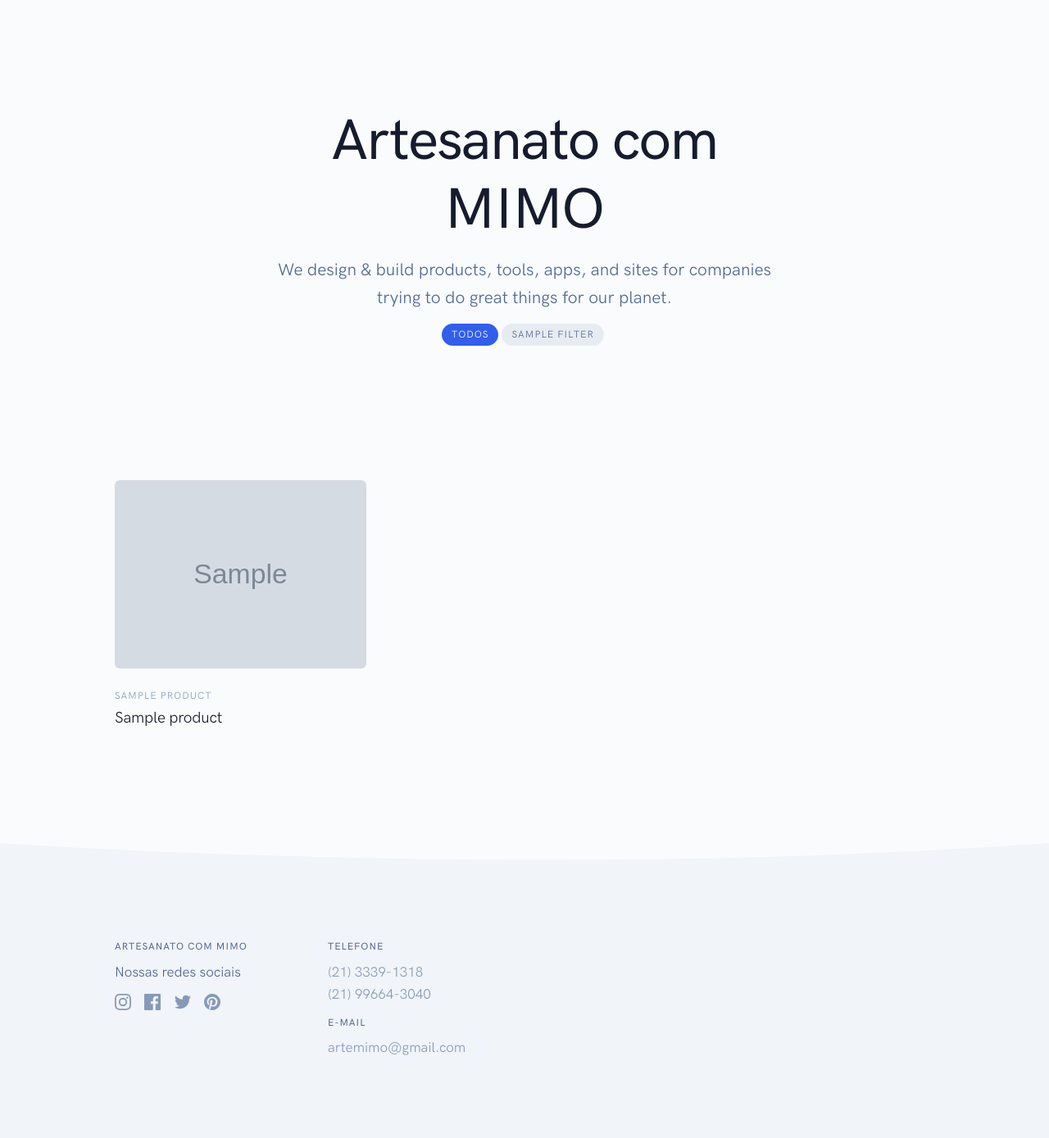
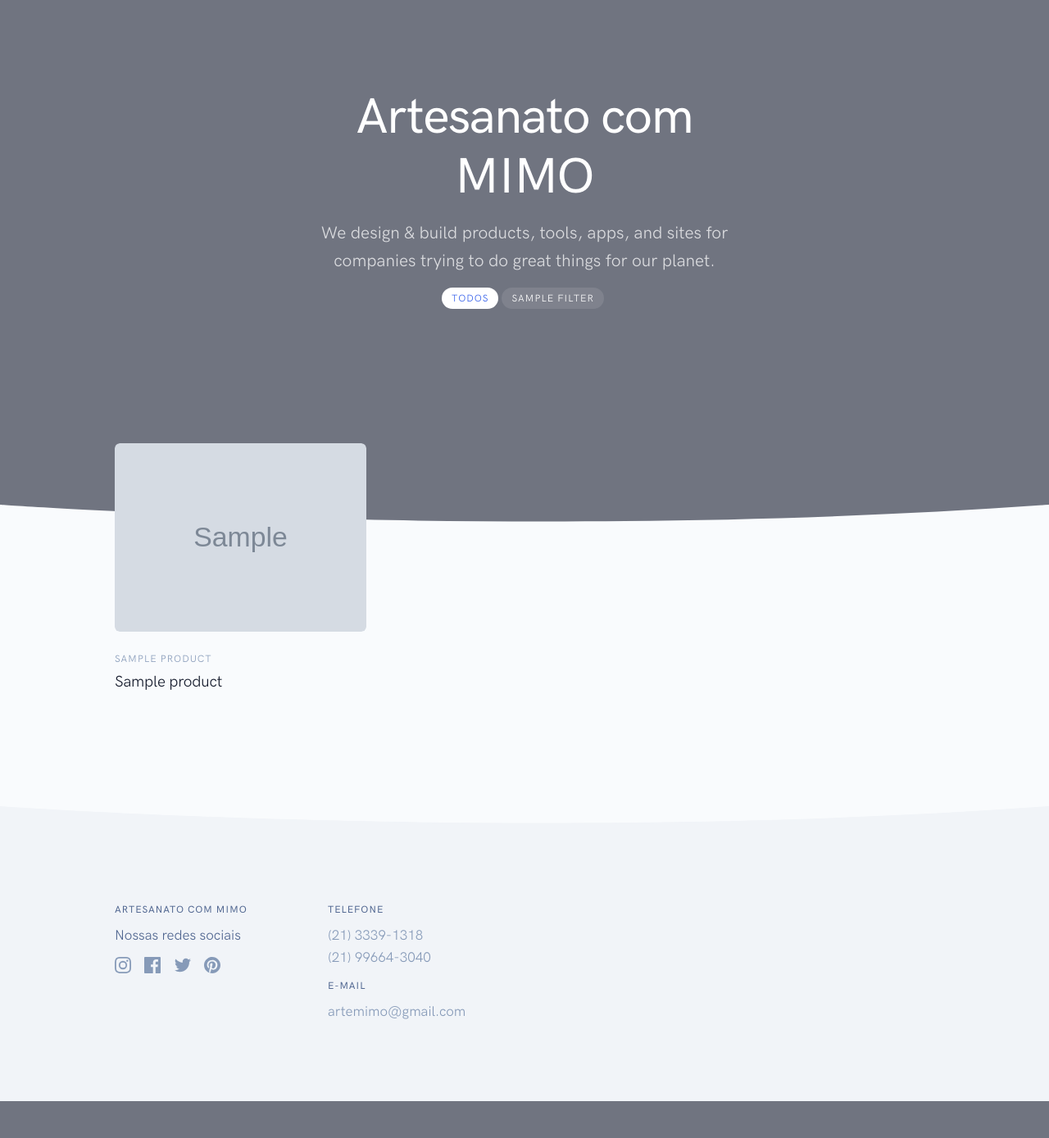
Before and after one commit to assisthiago/arte-mimo, a Django app: template app/core/templates/index.html in a window 1280 px wide. Shown: the whole page at 82% size. After the commit the page ends 1344 px from the top, so only its background shows below. Run offline with Django 5.2, Linux system fonts and the light colour scheme; the template is opened without the code that fills it: most values are stand-ins (such as "Sample title", 1, 10 or a date in 2020); grey boxes marked "Sample" are stand-in pictures; some libraries are stand-ins or nearby versions.

Commit message:
Finalizando 1

```diff
--- a/app/core/templates/index.html
+++ b/app/core/templates/index.html
@@ -19,42 +19,33 @@
 <body class="bg-light">
 
   <!-- WELCOME -->
-  <section class="pt-8 pt-md-12 pb-12 pb-md-15">
+  <section data-jarallax data-speed=".8" class="pt-12 pt-md-14 pb-12 pb-md-15 overlay overlay-black overlay-60 bg-cover jarallax" style="margin-top: -87px; background-image: url({{background}});">
     <div class="container">
       <div class="row justify-content-center">
-        <div class="col-12 col-md-10 col-lg-8 text-center">
+        <div class="col-12 col-md-10 col-lg-7 text-center">
 
           <!-- Headin -->
-          <h1 class="display-1 fw-bold">
-            Artesanato com MIMO
+          <h1 class="display-2 fw-bold text-white">
+              Artesanato com MIMO
           </h1>
 
           <!-- Text -->
-          <p class="lead text-secondary mb-4">
+          <p class="lead text-white text-opacity-75 mb-4">
             We design & build products, tools, apps, and sites for companies trying to do great things for our planet.
           </p>
 
           <!-- Badges -->
           <nav class="nav justify-content-center">
-            <a class="badge rounded-pill text-bg-secondary-subtle active me-1 mb-1" href="#" data-bs-toggle="pill"
+            <a class="badge rounded-pill text-bg-white-subtle active me-1 mb-1" href="#" data-bs-toggle="pill"
               data-filter="*" data-bs-target="#portfolio">
               <span class="h6 text-uppercase">Todos</span>
             </a>
             {% for filter in filters %}
-              <a class="badge rounded-pill text-bg-secondary-subtle me-1 mb-1" href="#" data-bs-toggle="pill"
+              <a class="badge rounded-pill text-bg-white-subtle me-1 mb-1" href="#" data-bs-toggle="pill"
                 data-filter=".{{filter.slug}}" data-bs-target="#portfolio">
                 <span class="h6 text-uppercase">{{filter.name}}</span>
               </a>
             {% endfor %}
-            {% comment %}
-            <a class="badge rounded-pill text-bg-secondary-subtle me-1 mb-1" href="#" data-bs-toggle="pill"
-              data-filter=".ux" data-bs-target="#portfolio">
-              <span class="h6 text-uppercase">UX</span>
-            </a>
-            <a class="badge rounded-pill text-bg-secondary-subtle me-1 mb-1" href="#" data-bs-toggle="pill"
-              data-filter=".resources" data-bs-target="#portfolio">
-              <span class="h6 text-uppercase">Resources</span>
-            </a> {% endcomment %}
           </nav>
 
         </div>
@@ -62,19 +53,27 @@
     </div> <!-- / .container -->
   </section>
 
+  <!-- SHAPE -->
+  <div class="position-relative">
+    <div class="shape shape-bottom shape-fluid-x text-light">
+      <svg viewBox="0 0 2880 48" fill="none" xmlns="http://www.w3.org/2000/svg"><path d="M0 48h2880V0h-720C1442.5 52 720 0 720 0H0v48z" fill="currentColor"/></svg>      </div>
+  </div>
+
   <!-- CONTENT -->
   <section class="py-8 py-md-11 mt-n10 mt-md-n14">
     <div class="container">
-      <div class="row" id="portfolio" data-isotope='{"layoutMode": "fitRows"}'>
+      <div class="row" id="portfolio" data-isotope='{"layoutMode": "masonry"}'>
         {% for product in products %}
           <div class="col-12 col-md-4 {{product.type}}">
 
             <!-- Card -->
-            <a class="card card-flush mb-7" href="#!">
+            <div class="card card-flush mb-7">
 
               <!-- Image -->
               <div class="card-zoom">
+                <a data-bigpicture='{"imgSrc": "{{product.img}}"}' href="">
                 <img class="card-img-top rounded shadow-light-lg" src="{{product.img}}" alt="...">
+              </a>
               </div>
 
               <!-- Footer -->
@@ -88,7 +87,7 @@
 
               </div>
 
-            </a>
+            </div>
 
           </div>
         {% endfor %}
@@ -183,6 +182,9 @@
   <!-- Theme JS -->
   <script src="{% static 'js/theme.bundle.js' %}"></script>
 
+  <!-- Vendor JS -->
+  <script src="{% static 'js/vendor.bundle.js' %}"></script>
+
 </body>
 
 </html>
```
Also changed, not shown: app/core/views.py (+13 -9 lines).
